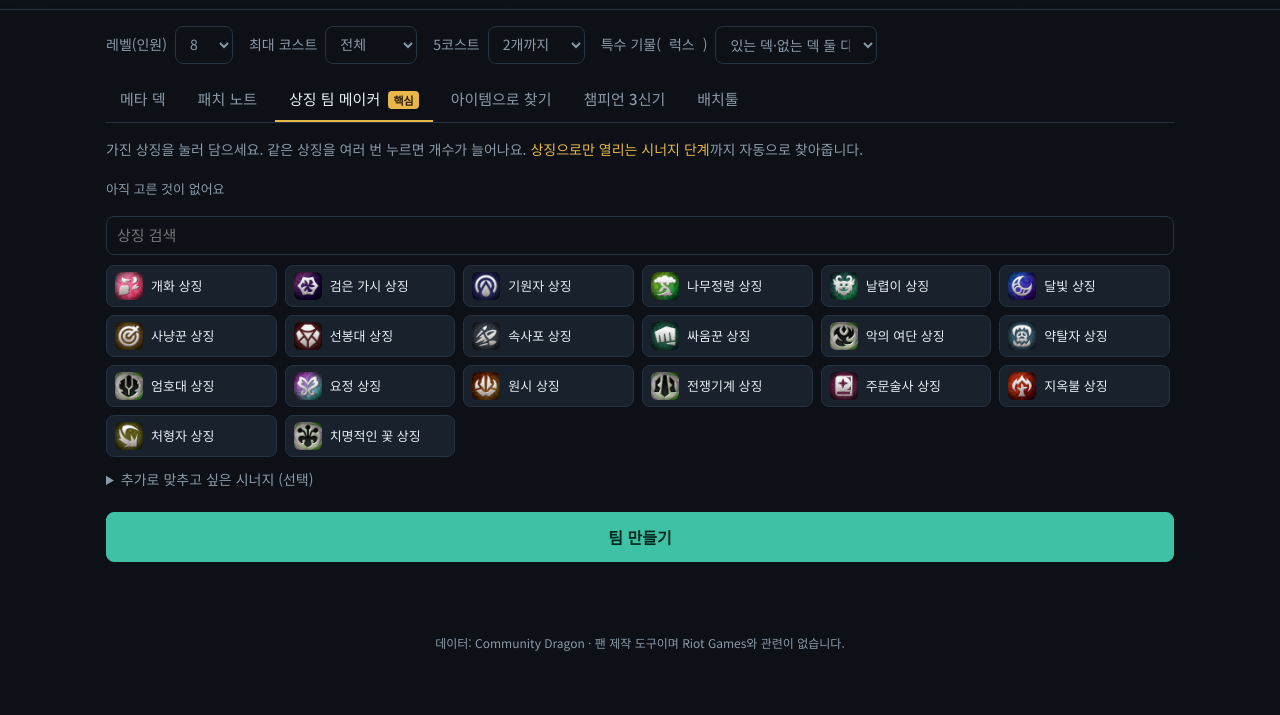
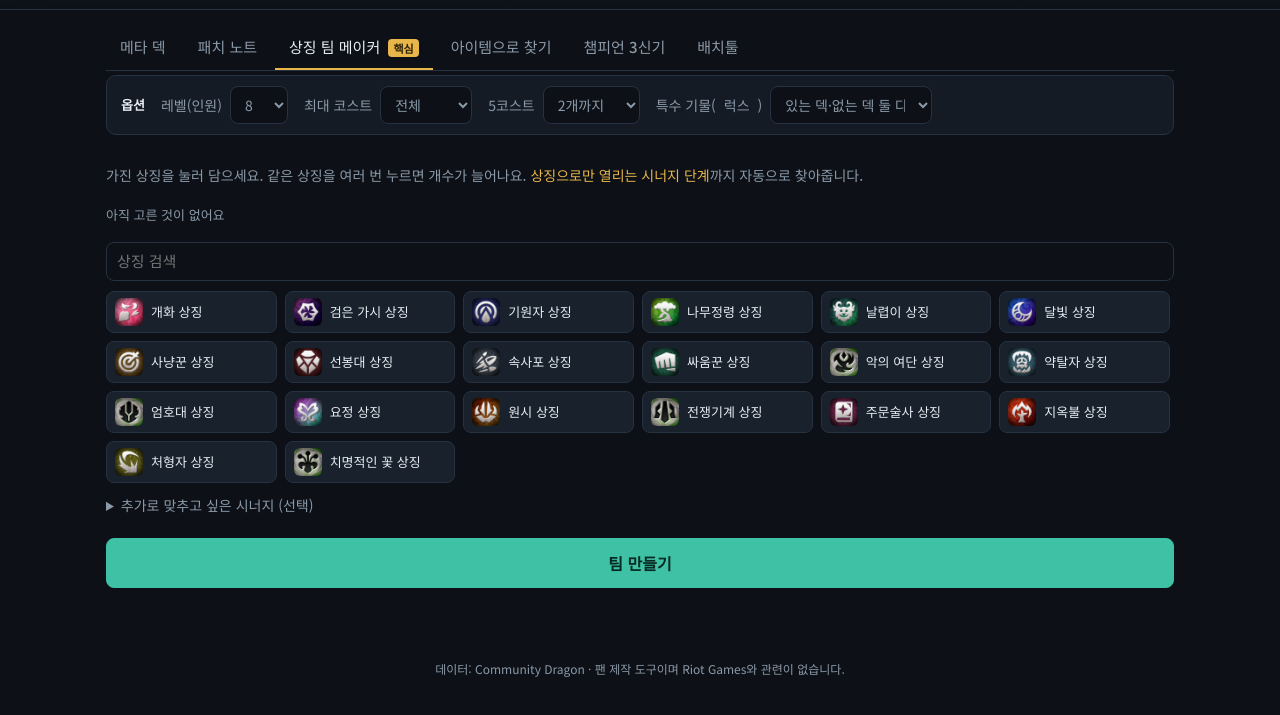
Before and after one commit to Ginmil/tft-deck-maker, a plain HTML site: page index.html in a window 1280 px wide. Shown: the part 71-786 px from the top of the page. Drawn offline with Linux system fonts and the light colour scheme.

Commit message:
설정 줄을 탭 줄 아래 '옵션' 박스로 옮김 (탭 줄 위치 고정)
Co-Authored-By: Claude Opus 5.5 <noreply@anthropic.com>
Claude-Session: https://claude.ai/code/session_011cK6sH8UV27nX3JtgsfpSh

```diff
--- a/css/style.css
+++ b/css/style.css
@@ -394,3 +394,7 @@ footer { text-align: center; font-size: 12px; padding: 30px 16px; }
 .tierVariants { margin-top: 10px; padding: 10px 12px; background: var(--bg2); border: 1px solid var(--line); border-radius: var(--radius); }
 .tierVariants h4 { margin: 0 0 4px; }
 .tcText b { white-space: nowrap; }
+
+/* 탭 줄 아래 옵션 (상징 팀 메이커·아이템으로 찾기) — 탭 줄 위치가 탭마다 바뀌지 않게 아래에 둠 */
+.optBar { align-items: center; padding: 10px 14px; background: var(--bg2); border: 1px solid var(--line); border-radius: var(--radius); margin: 4px 0 14px; }
+.optBar .optTitle { font-size: 13px; font-weight: 700; color: var(--text); }
--- a/index.html
+++ b/index.html
@@ -38,8 +38,18 @@
   </header>
 
   <main>
+
+    <nav class="tabs" role="tablist">
+      <button class="tab" data-tab="meta" role="tab">메타 덱</button>
+      <button class="tab" data-tab="patch" role="tab">패치 노트</button>
+      <button class="tab active" data-tab="emblem" role="tab">상징 팀 메이커 <span class="tag">핵심</span></button>
+      <button class="tab" data-tab="items" role="tab">아이템으로 찾기</button>
+      <button class="tab" data-tab="builds" role="tab">챔피언 3신기</button>
+      <button class="tab" data-tab="builder" role="tab">배치툴</button>
+    </nav>
     <!-- 덱을 새로 짜는 탭(상징 팀 메이커·아이템으로 찾기)에서만 보임 -->
-    <section class="settings" id="globalSettings">
+    <section class="settings optBar" id="globalSettings">
+      <span class="optTitle">옵션</span>
       <label>레벨(인원)
         <select id="size">
           <option>6</option><option>7</option><option selected>8</option><option>9</option><option>10</option>
@@ -61,15 +71,6 @@
         </select>
       </label>
     </section>
-
-    <nav class="tabs" role="tablist">
-      <button class="tab" data-tab="meta" role="tab">메타 덱</button>
-      <button class="tab" data-tab="patch" role="tab">패치 노트</button>
-      <button class="tab active" data-tab="emblem" role="tab">상징 팀 메이커 <span class="tag">핵심</span></button>
-      <button class="tab" data-tab="items" role="tab">아이템으로 찾기</button>
-      <button class="tab" data-tab="builds" role="tab">챔피언 3신기</button>
-      <button class="tab" data-tab="builder" role="tab">배치툴</button>
-    </nav>
 
     <!-- 3. 상징 -->
     <section class="panel" id="panel-emblem">
```
Also changed, not shown: 1 other file.
